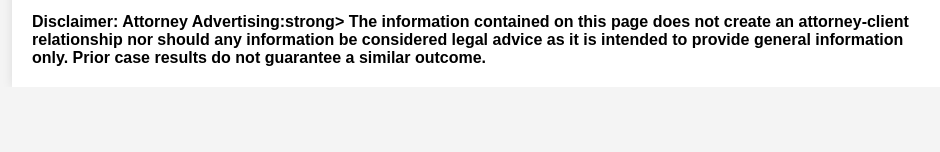
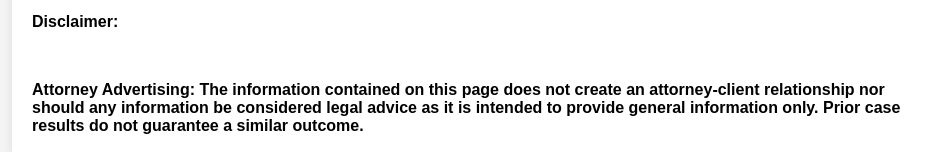
Before and after one commit to Munley-Law-Personal-Injury-Attorneys/Munley-Law-Personal-Injury-Attorneys, a plain HTML site: page index.html in a window 1280 px wide. Shown: the part 3895-4047 px from the top of the page, without its empty margins (158-1098 px from the left). Before the commit the page ends 3982 px from the top, so only its background shows below. Drawn offline with Linux system fonts and the light colour scheme.

Commit message:
Update index.html

```diff
--- a/index.html
+++ b/index.html
@@ -94,8 +94,8 @@ Stroudsburg's bustling highways and active commercial areas often lead to accide
 <h4><strong>Check Availability</strong></h4>
 <p><iframe style="border: 0;" src="https://calendar.google.com/calendar/embed?src=benjamin.harris1%40compbizblog.com&amp;ctz=America%2FNew_York" width="650" height="450" frameborder="0" scrolling="no"></iframe></p>
 <p></p>
-    <b><strong>Disclaimer:</strong>
-<b><strong>Attorney Advertising:</b>strong> The information contained on this page does not create an attorney-client relationship nor should any information be considered legal advice as it is intended to provide general information only. Prior case results do not guarantee a similar outcome.
+    <b><strong>Disclaimer:</strong><p>&nbsp;</p>
+<b><strong>Attorney Advertising:</strong> The information contained on this page does not create an attorney-client relationship nor should any information be considered legal advice as it is intended to provide general information only. Prior case results do not guarantee a similar outcome.
 
 </div>
 
```
